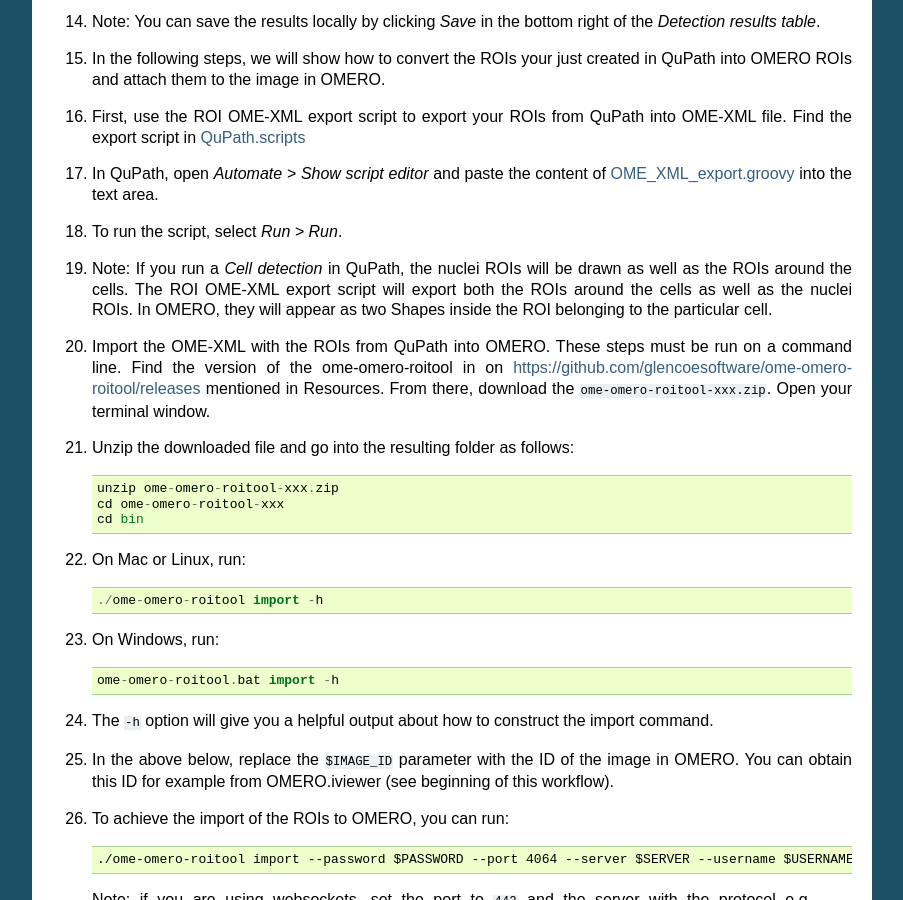
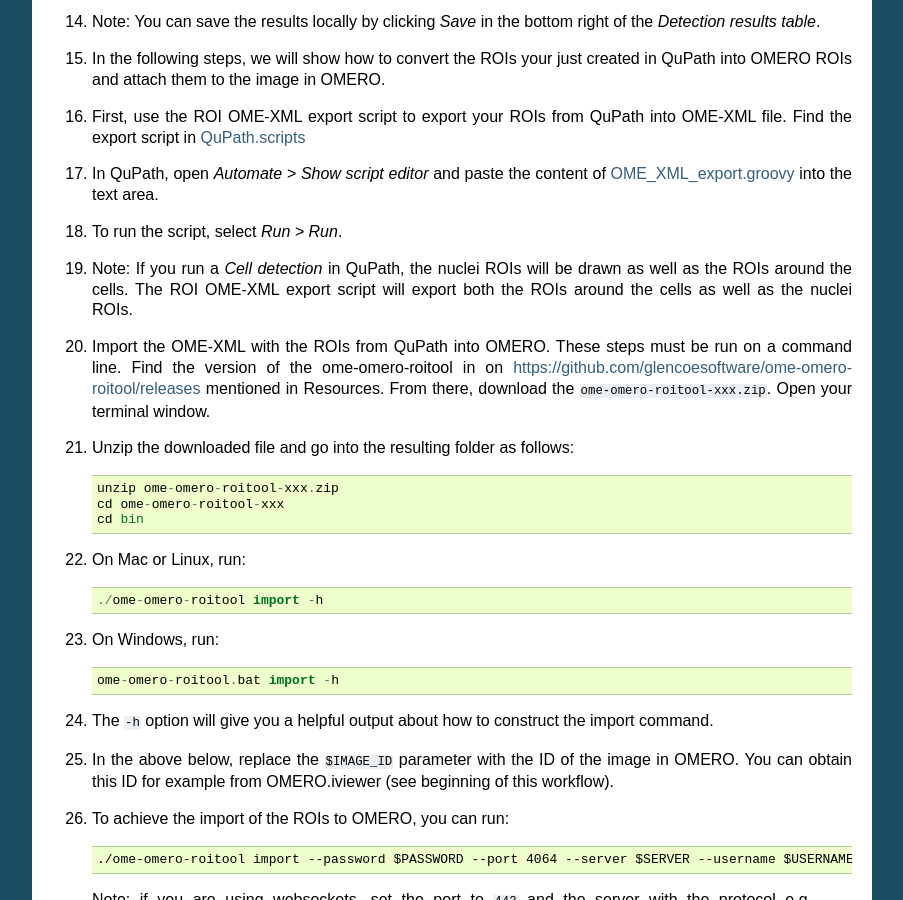
Before and after one commit to ome/omero-guide-qupath, a Sphinx documentation site: the page built from docs/qupath.rst, in a window 1280 px wide and 900 px high, scrolled down 2453 px. Shown: the whole window, without its empty margins (198-1101 px from the left). Built offline with Sphinx 7.4.7, drawn with Linux system fonts in a browser that asks for light colours.

Commit message:
Remove sentence about shapes

```diff
--- a/docs/qupath.rst
+++ b/docs/qupath.rst
@@ -86,7 +86,7 @@ Step-by-step
 
 #. To run the script, select *Run > Run*.
 
-#. Note: If you run a *Cell detection* in QuPath, the nuclei ROIs will be drawn as well as the ROIs around the cells. The ROI OME-XML export script will export both the ROIs around the cells as well as the nuclei ROIs. In OMERO, they will appear as two Shapes inside the ROI belonging to the particular cell.
+#. Note: If you run a *Cell detection* in QuPath, the nuclei ROIs will be drawn as well as the ROIs around the cells. The ROI OME-XML export script will export both the ROIs around the cells as well as the nuclei ROIs.
 
 #. Import the OME-XML with the ROIs from QuPath into OMERO. These steps must be run on a command line. Find the version of the ome-omero-roitool in on https://github.com/glencoesoftware/ome-omero-roitool/releases mentioned in Resources. From there, download the ``ome-omero-roitool-xxx.zip``. Open your terminal window.
 
```
